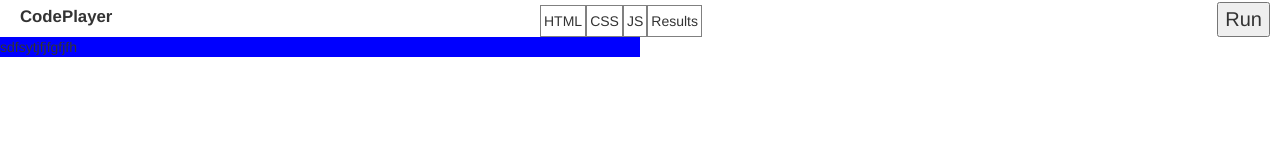
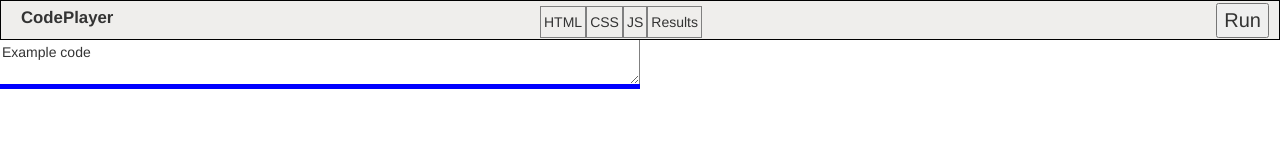
Before and after one commit to pawan92/codeplayground, a plain HTML site: page index.html in a window 1280 px wide. Drawn offline with nearby package versions, Linux system fonts and the light colour scheme.

Commit message:
modified index.html and index.js

```diff
--- a/css/style.css
+++ b/css/style.css
@@ -53,3 +53,10 @@ body{
   width:50%;
   float:left;
 }
+
+.codeContainer textarea{
+  width:100%;
+  height: 100%;
+  border: none;
+  border-right: 1px solid grey;
+}
--- a/index.html
+++ b/index.html
@@ -16,7 +16,7 @@
   <body>
 
     <div id="wrapper">
-  <div id="menuBar">
+  <div id="menubar">
     <div id="logo">
       CodePlayer
     </div>
@@ -37,7 +37,7 @@
 </div>
   <div class="codeContainer" id="htmlContainer">
 
-      sdfsytjfjfgfjfh
+      <textarea>Example code</textarea>
 
   </div>
 
--- a/index.js
+++ b/index.js
@@ -1,6 +1,7 @@
 var windowHeight=$(window).height();
 //alert(windowHeight);
 
-var menuBarHeight=$("#menuBar").height();
+var menuBarHeight=$("#menubar").height();
 var codeContainerHeight=windowHeight-menuBarHeight;
 $("codeContainer").height(codeContainerHeight+"px");
+alert(codeContainer);
```
